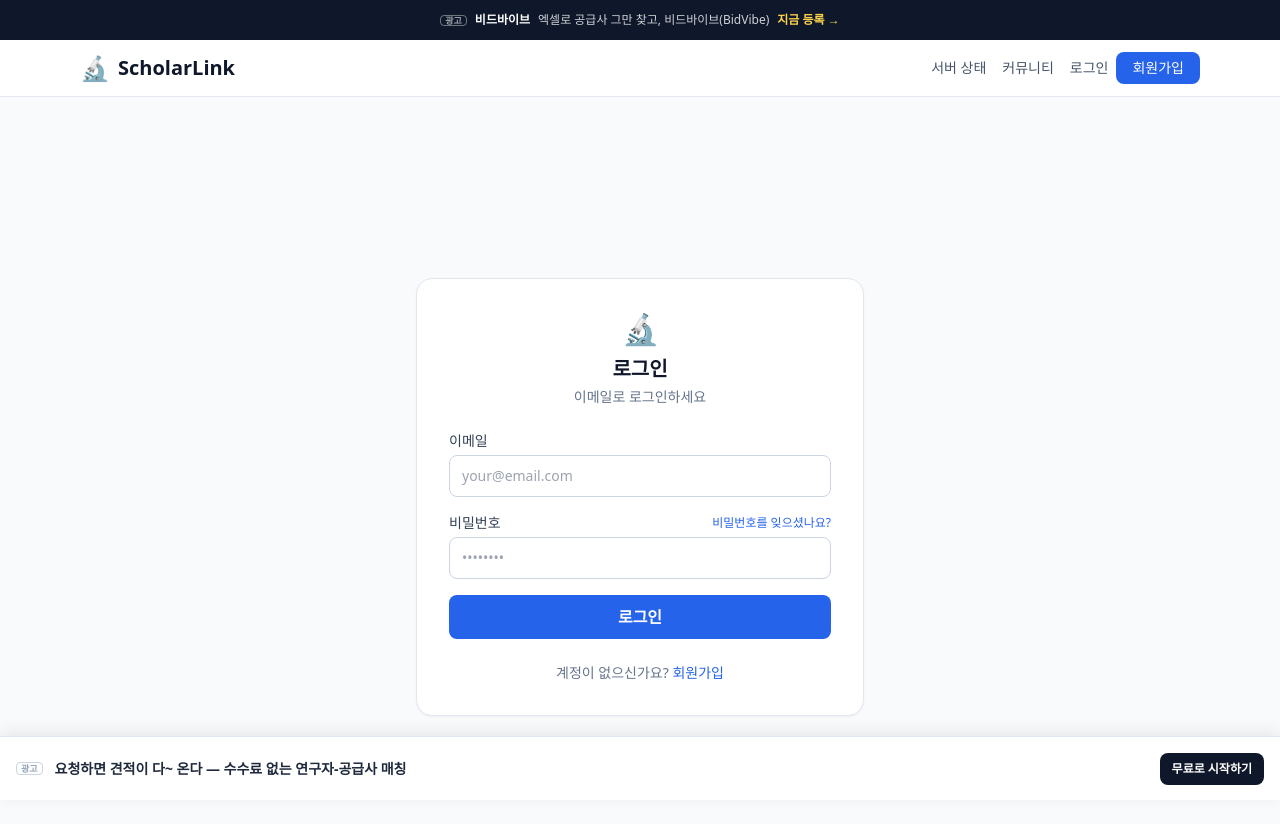
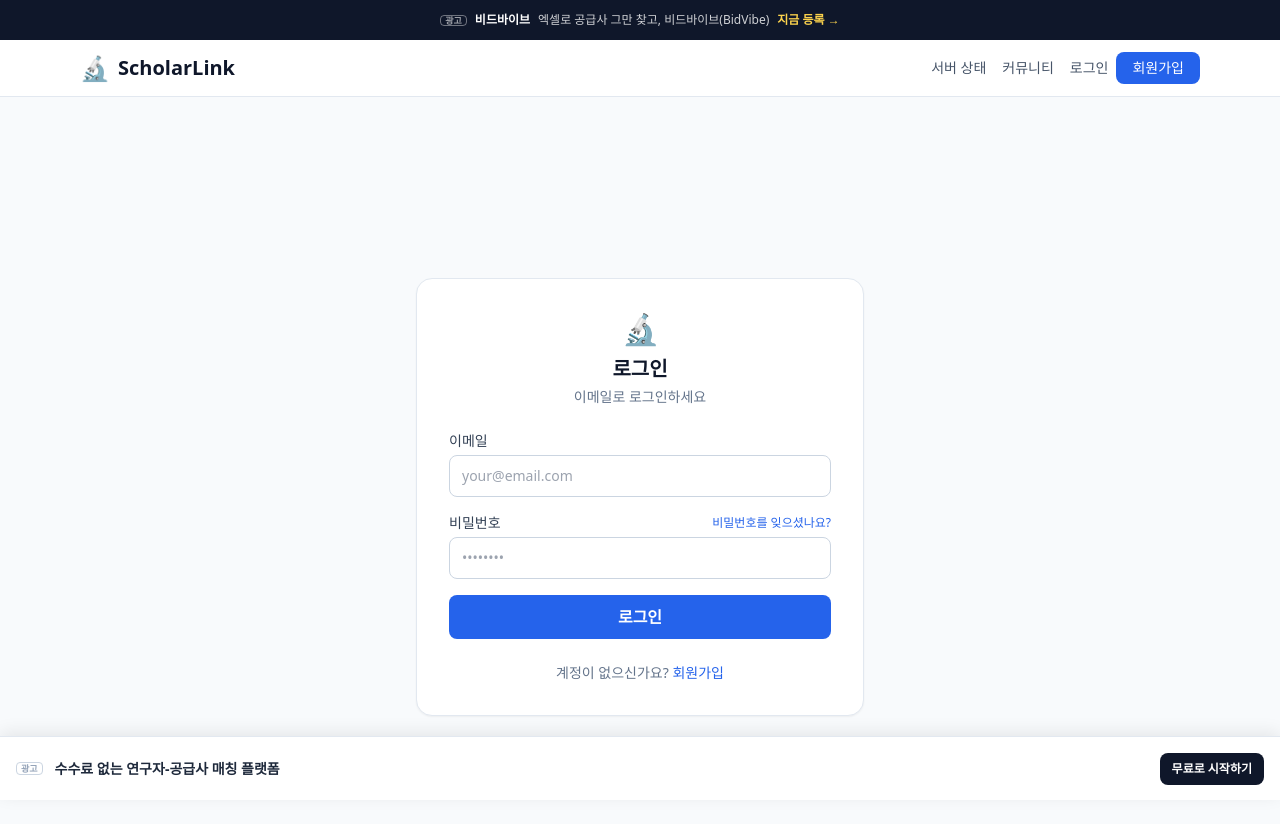
Before and after one commit to wheeljah/SC_link, a React (Vite) app in the folder client/: page /login in a window 1280 px wide. Shown: the top 824 px of the page. Built offline with nearby package versions, Linux system fonts and the light colour scheme.

Commit message:
fix: 하단 배너 메시지 단순화

```diff
--- a/client/src/components/ads/BottomAdBanner.tsx
+++ b/client/src/components/ads/BottomAdBanner.tsx
@@ -2,7 +2,7 @@ import { useEffect } from 'react';
 
 const CTA_T = '무료로 시작하기';
 const CTA_U = 'https://ai-traffic.kr';
-const MSG   = '요청하면 견적이 다~ 온다 — 수수료 없는 연구자-공급사 매칭';
+const MSG   = '수수료 없는 연구자-공급사 매칭 플랫폼';
 
 export default function BottomAdBanner() {
   useEffect(() => {
```
